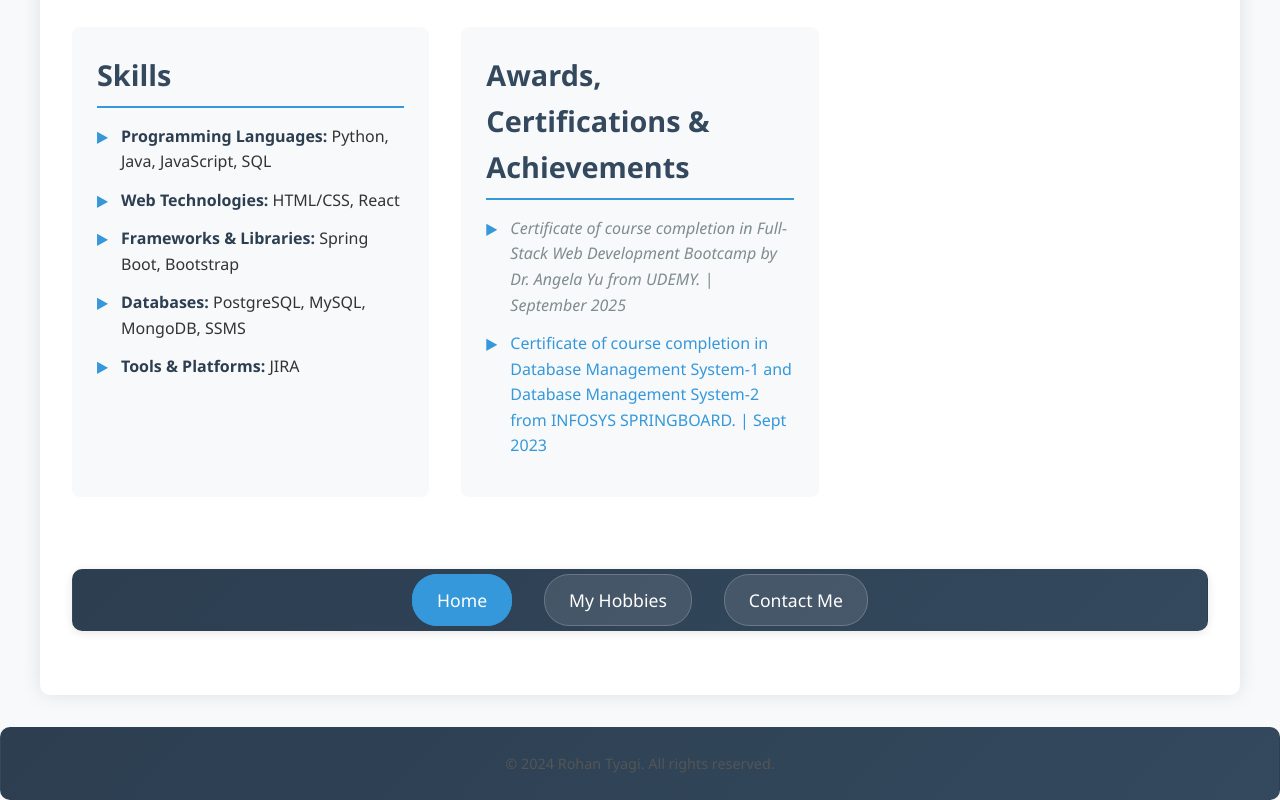
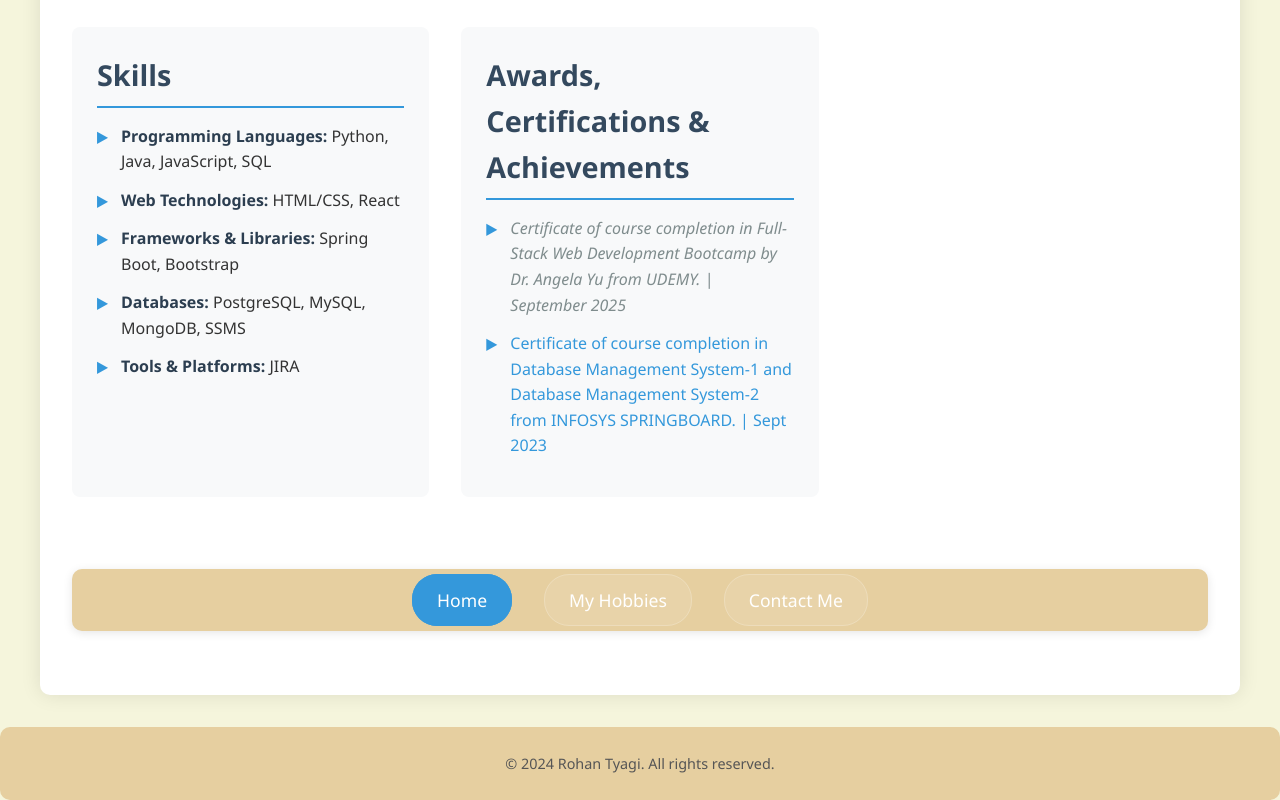
Before and after one commit to Tyagi-Rohan-04/Portfolio, a plain HTML site: page index.html in a window 1280 px wide. Shown: the part 1308-2108 px from the top of the page. Drawn offline with Linux system fonts and the light colour scheme.

Commit message:
Color theme upgradation for the website

```diff
--- a/style.css
+++ b/style.css
@@ -8,12 +8,12 @@
 /* CSS Variables for Theme Switching */
 :root {
     /* Light theme (default) */
-    --bg-primary: #f8f9fa;
+    --bg-primary: beige; /* Body background (light theme) */
     --bg-secondary: #ffffff;
     --bg-tertiary: #f8f9fa;
-    --bg-navbar: linear-gradient(135deg, #2c3e50 0%, #34495e 100%);
+    --bg-navbar: var(--bg-footer); /* Match navbar with footer color (light theme) */
     --bg-header: linear-gradient(135deg, #667eea 0%, #764ba2 100%);
-    --bg-footer: linear-gradient(135deg, #2c3e50 0%, #34495e 100%);
+    --bg-footer: #e6cfa0; /* Darker beige footer for stronger contrast */
     --bg-section: #f8f9fa;
     --bg-contact: #ffffff;
     --bg-navigation: #ecf0f1;
```
